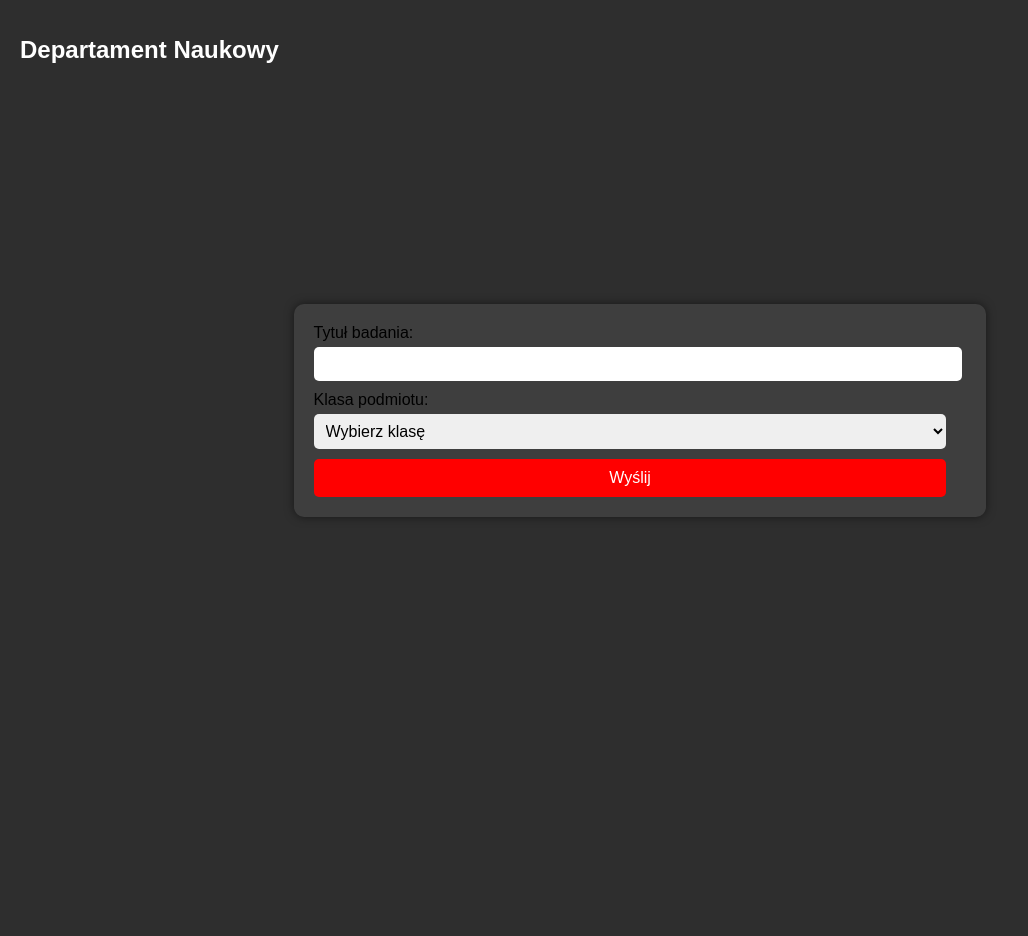
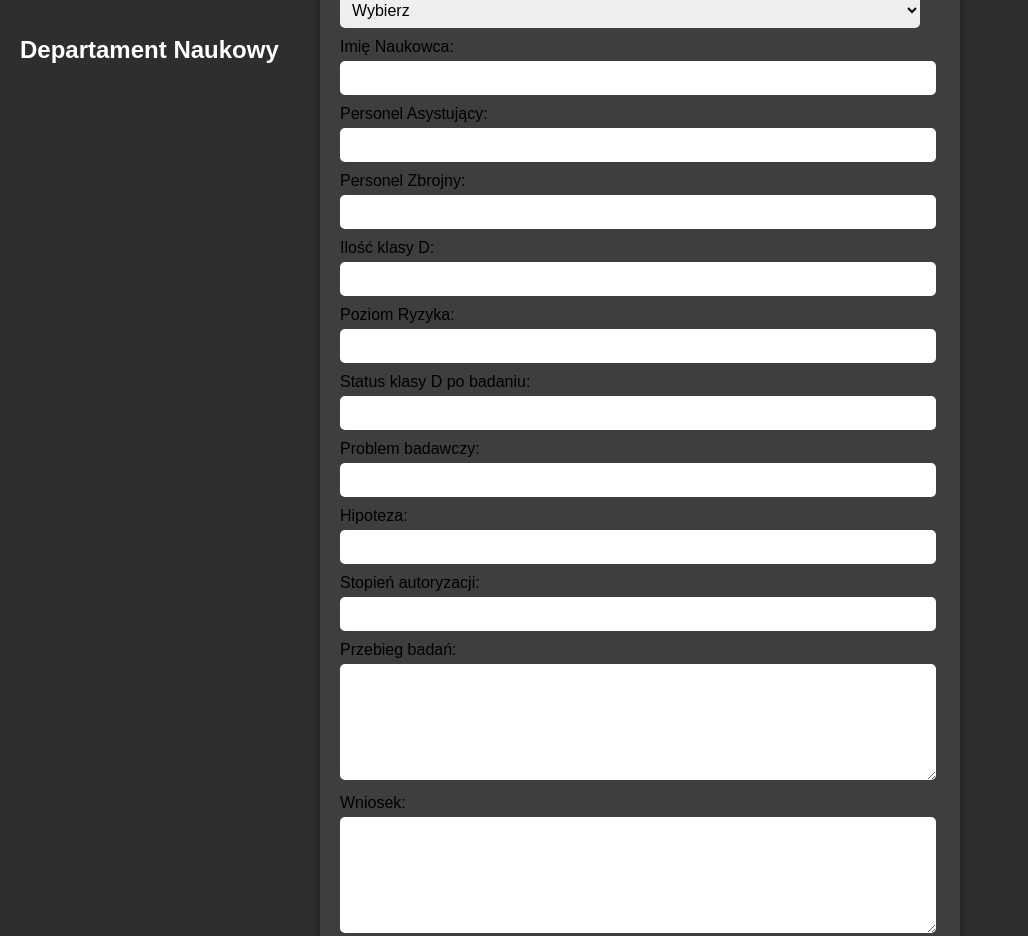
Before and after one commit to Buracz3k/departament, a plain HTML site: page index.html in a window 1280 px wide. Shown: the top 936 px of the page, without its empty margins (0-1028 px from the left). Before the commit the page ends 800 px from the top, so only its background shows below. Drawn offline with Linux system fonts and the light colour scheme.

Commit message:
Update index.html
Updated index

```diff
--- a/index.html
+++ b/index.html
@@ -2,7 +2,7 @@
 <html lang="pl">
 <head>
     <meta charset="UTF-8">
-    <title>Raporty DN</title>
+    <title>Raporty SCP</title>
     <style>
         body, html {
             height: 100%;
@@ -33,6 +33,8 @@
             border-radius: 10px;
             box-shadow: 0 0 10px rgba(0, 0, 0, 0.5);
             margin-top: 20px;
+            width: 80%;
+            max-width: 600px;
         }
 
         input, select, textarea {
@@ -81,7 +83,45 @@
                 <option value="Keter">Keter</option>
             </select>
 
-            <!-- Dodaj pozostałe pola formularza -->
+            <label for="approval">Czy była zgoda KE:</label>
+            <select id="approval" name="approval" required>
+                <option value="">Wybierz</option>
+                <option value="TAK">TAK</option>
+                <option value="NIE">NIE</option>
+            </select>
+
+            <label for="scientist">Imię Naukowca:</label>
+            <input type="text" id="scientist" name="scientist" required>
+
+            <label for="assistant-staff">Personel Asystujący:</label>
+            <input type="text" id="assistant-staff" name="assistantStaff" required>
+
+            <label for="armed-staff">Personel Zbrojny:</label>
+            <input type="text" id="armed-staff" name="armedStaff" required>
+
+            <label for="class-d-amount">Ilość klasy D:</label>
+            <input type="number" id="class-d-amount" name="classDAmount" required>
+
+            <label for="risk-level">Poziom Ryzyka:</label>
+            <input type="text" id="risk-level" name="riskLevel" required>
+
+            <label for="class-d-status">Status klasy D po badaniu:</label>
+            <input type="text" id="class-d-status" name="classDStatus" required>
+
+            <label for="research-problem">Problem badawczy:</label>
+            <input type="text" id="research-problem" name="researchProblem" required>
+
+            <label for="hypothesis">Hipoteza:</label>
+            <input type="text" id="hypothesis" name="hypothesis" required>
+
+            <label for="authorization-level">Stopień autoryzacji:</label>
+            <input type="text" id="authorization-level" name="authorizationLevel" required>
+
+            <label for="experiment-description">Przebieg badań:</label>
+            <textarea id="experiment-description" name="experimentDescription" required></textarea>
+
+            <label for="conclusion">Wniosek:</label>
+            <textarea id="conclusion" name="conclusion" required></textarea>
 
             <button type="submit" id="submit-button" disabled>Wyślij</button>
         </form>
```
